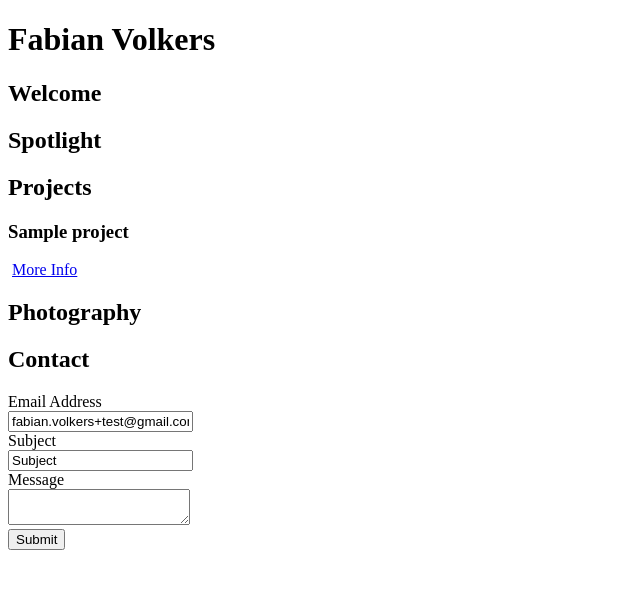
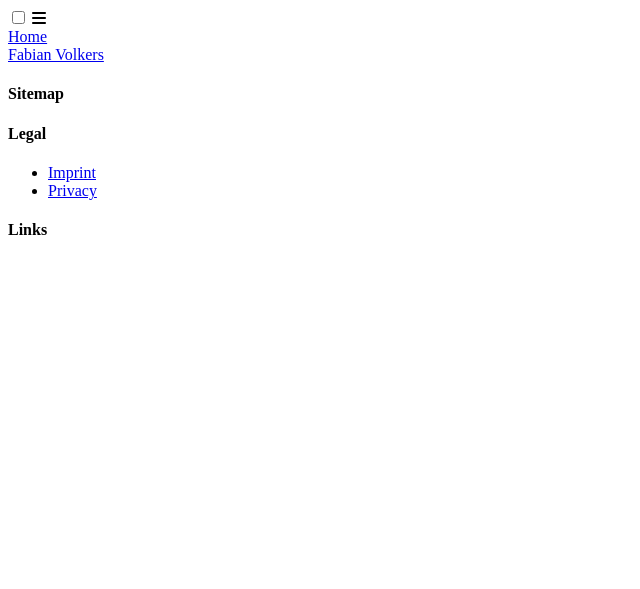
Before and after one commit to FabianVolkers/homepage, a Django app: page / in a window 1280 px wide. Shown: the top 589 px of the page, without its empty margins (0-640 px from the left). Run offline with Django 3.2, Linux system fonts and the light colour scheme; tables that the repository leaves empty hold one stand-in row (values such as "Sample post"); some libraries are stand-ins or nearby versions.

Commit message:
improve and add templates

```diff
--- /dev/null
+++ b/homepage/portfolio/templates/portfolio/base_page.html
@@ -0,0 +1,76 @@
+<!DOCTYPE html>
+
+<html lang="en">
+
+<head>
+    <meta charset="utf-8">
+
+    <title>{% block title %}Fabian Volkers{% endblock title %}</title>
+    <meta name="description" content="{% block description %}Fabian Volkers' Portfolio{% endblock description %}">
+    <meta name="author" content="Fabian Volkers">
+
+    {% load static %}
+    <link rel="stylesheet" type="text/css" href="{% static 'portfolio/style.css' %}">
+    <script src="https://kit.fontawesome.com/0d7dc3f746.js" crossorigin="anonymous"></script>
+</head>
+
+<body>
+    {% block navbar %}
+    <div class="nav-container">
+        <nav>
+            <input type="checkbox" id="nav-toggle">
+            <label for="nav-toggle" class="burger-menu">
+                <i class="fas fa-bars"></i>
+            </label>
+            <div class="left-menu">
+                <a href="/">Home</a>
+                {% for navlink in navlinks %}
+                <a href="{{ navlink.url }}">{{ navlink.name }}</a>
+                {% endfor %}
+            </div>
+            <a href="/" class="logo">Fabian Volkers</a>
+        </nav>
+    </div>
+    {% endblock navbar %}
+    {% block content %}
+    {% lorem %}
+    {% endblock content %}
+    {% block footer %}
+    <footer>
+    <div id='footer-left'>
+    <h4>Sitemap</h4>
+    <ul>
+    {% for section in sections %}
+    <li>
+    <a href="{{ section.url }}">{{ section.name }}</a>
+    </li>
+    {% endfor %}
+    </ul>
+    </div>
+    <div id='footer-center'>
+    <h4>Legal</h4>
+    <ul>
+    <li>
+    <a href={% url 'portfolio:imprint' %}>Imprint</a>
+    </li>
+    <li>
+    <a href={% url 'portfolio:privacy' %}>Privacy</a>
+    </li>
+    </ul>
+    </div>
+    <div id='footer-right'>
+    <h4>Links</h4>
+    <ul>
+    {% for link in footerlinks %}
+    <li>
+    <a href="{{ link.url }}"><i class="{{ link.icon.icon_class }}"></i>{{ link.name }}</a>
+    </li>
+    {% endfor %}
+    </ul>
+    </div>
+    </footer>
+    {% endblock footer %}
+
+</body>
+
+</html>
--- a/homepage/portfolio/templates/portfolio/collection.html
+++ b/homepage/portfolio/templates/portfolio/collection.html
@@ -0,0 +1,3 @@
+{% for entry in selection.baseentry_set.get() %}
+
+{% endfor %}
--- a/homepage/portfolio/templates/portfolio/index.html
+++ b/homepage/portfolio/templates/portfolio/index.html
@@ -1,52 +1,12 @@
-<!doctype html>
-
-<html lang="en">
-
-<head>
-    <meta charset="utf-8">
-
-    <title>Fabian Volkers</title>
-    <meta name="description" content="Fabian Volkers' Portfolio">
-    <meta name="author" content="Fabian Volkers">
-
-    {% load static %}
-
-    <link rel="stylesheet" type="text/css" href="{% static 'portfolio/style.css' %}">
-
-</head>
-
-<body>
-    <h1>Fabian Volkers</h1>
-
-    <h2>Welcome</h2>
-    <h2>Spotlight</h2>
-    <h2>Projects</h2>
-    {% for project in projects %}
-    <div>
-        <h3>{{  project.name }}</h3>
-        <img />
-        <a href="{% url 'portfolio:project-detail' project.slug %}">More Info</a>
-    </div>
-    {% endfor %}
-
-    <h2>Photography</h2>
-
-    <h2>Contact</h2>
-    <form action="{% url 'portfolio:contact' %}" method="post" id='contact-form'>
-        {% csrf_token %}
-        <label for="email">Email Address</label><br>
-        <input type="email" name="email" id="email" value="fabian.volkers+test@gmail.com">
-        <br>
-        <label for="subject">Subject</label><br>
-        <input type="text" name="subject" id="subject" value="Subject">
-        <br>
-        <label for="message">Message</label><br>
-        <textarea name="message" id="message" value="Enter your message here..." form='contact-form'></textarea>
-        <br>
-
-
-        <input type="submit" value="Submit">
-    </form>
-</body>
-
-</html>
+{% extends 'portfolio/base_page.html' %}
+{% block content %}
+{% for section in sections %}
+{% if section.slug != 'spotlight' or section.slug == 'spotlight' and spotlights.count > 0 %}
+<section id="{{ section.slug }}">
+    <h2>{{ section.name }}</h2>
+    <p>{{ section.description }}</p>
+    {% include section.section_type.template_name %}
+</section>
+{% endif %}
+{% endfor %}
+{% endblock content %}
--- /dev/null
+++ b/homepage/portfolio/templates/portfolio/index_spotlight.html
@@ -0,0 +1,4 @@
+{% for spotlight in spotlights %}
+<h4>{{ spotlight.name }}</h4>
+<img src='{{ MEDIA_URL }}/{{ spotlight.image }}'>
+{% endfor %}
```
Also changed, not shown: homepage/portfolio/templates/portfolio/base_email.html (added, +37 -0 lines), homepage/portfolio/templates/portfolio/index_collection.html (added, +10 -0 lines), homepage/portfolio/templates/portfolio/index_contact.html (added, +15 -0 lines), homepage/portfolio/templates/portfolio/photo.html (+8 -0 lines), homepage/portfolio/templates/portfolio/project.html (+7 -18 lines), homepage/portfolio/templates/portfolio/index_welcome.html (added).
